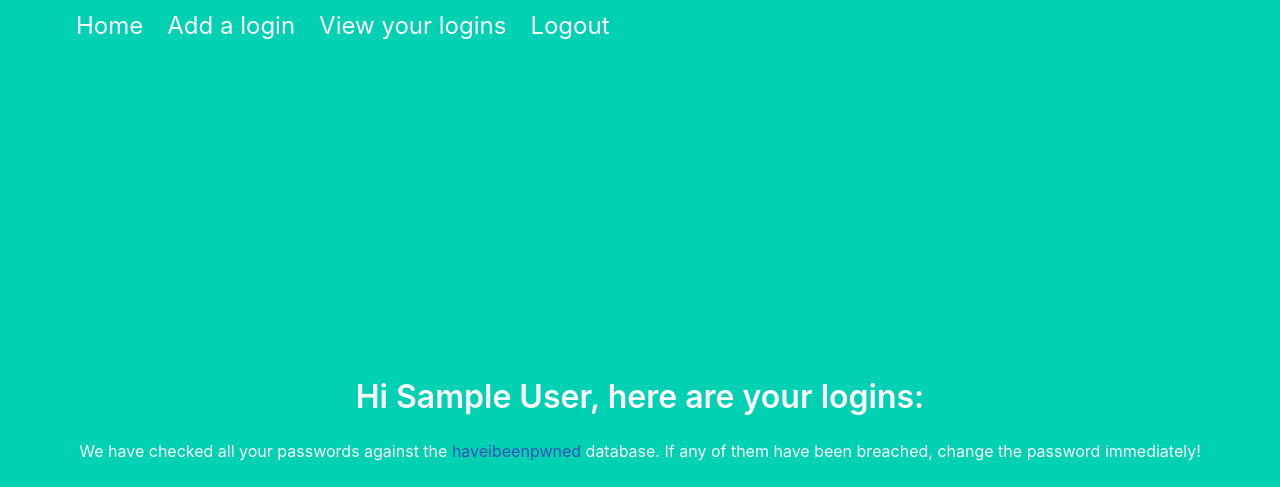
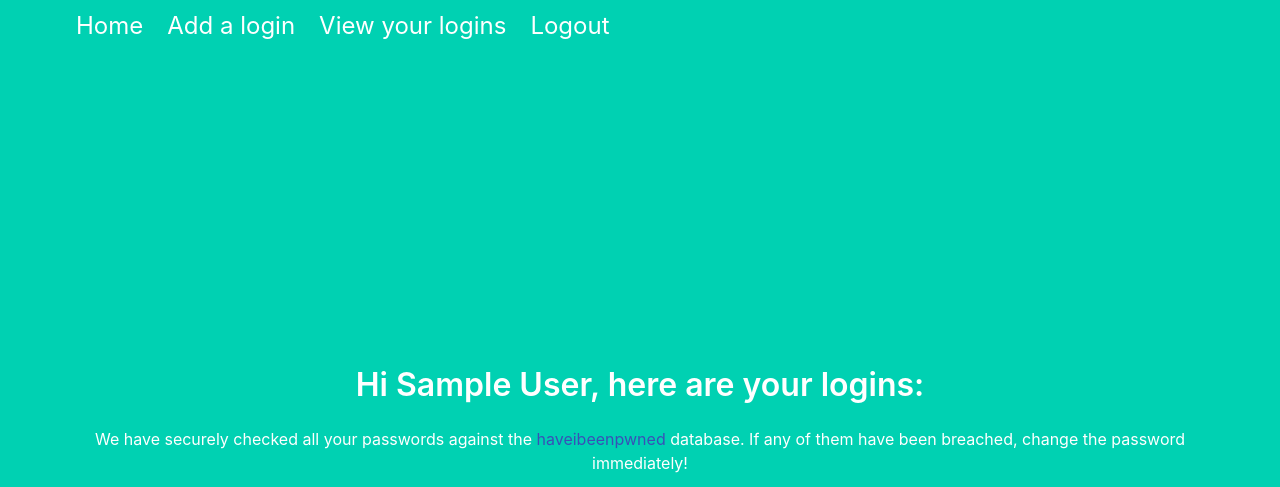
Before and after one commit to olenese/password_manager, a Flask app: page /viewlogins in a window 1280 px wide. Shown: the top 487 px of the page. Run offline with Flask 2, Linux system fonts and the light colour scheme; the visitor is signed in with stand-in values (Sample User, id 1); data comes from the database, SQL or seed files in the repository; data that the repository does not hold is empty; some libraries are stand-ins or nearby versions.

Commit message:
Added comment to show secure password check

```diff
--- a/project/templates/viewlogins.html
+++ b/project/templates/viewlogins.html
@@ -40,7 +40,7 @@
 <h1 class="title">
   Hi {{ name }}, here are your logins:
 </h1>
-<p>We have checked all your passwords against the <a class="has-text-link-dark" href="https://haveibeenpwned.com/" rel="noopener noreferrer" target="_blank">haveibeenpwned</a> database. If any of them have been breached, change the password immediately!</p>
+<p>We have securely checked all your passwords against the <a class="has-text-link-dark" href="https://haveibeenpwned.com/" rel="noopener noreferrer" target="_blank">haveibeenpwned</a> database. If any of them have been breached, change the password immediately!</p>
 <br>
 <div class="table-container">
   <table class="table is-bordered is-striped is-narrow is-hoverable is-fullwidth">
```
